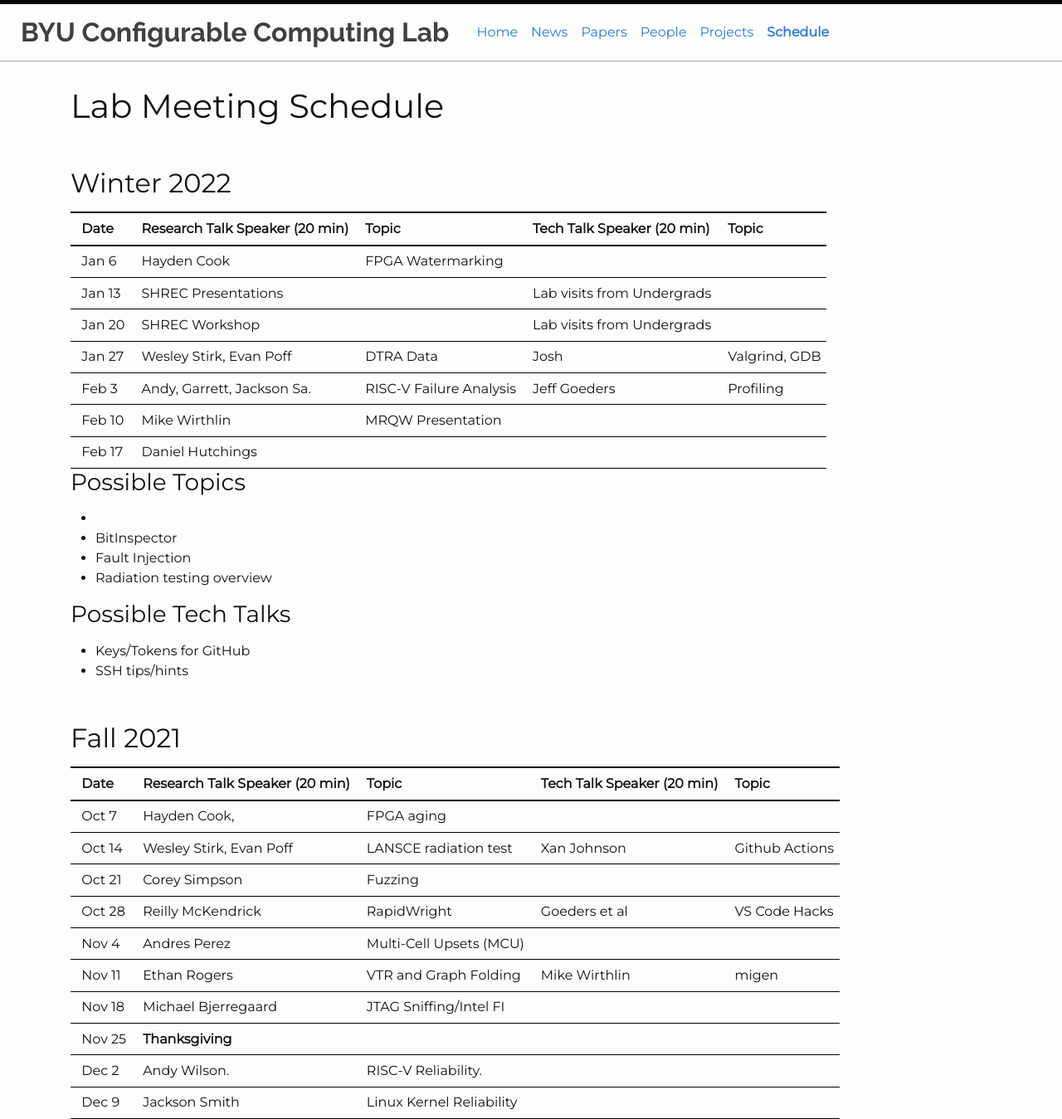
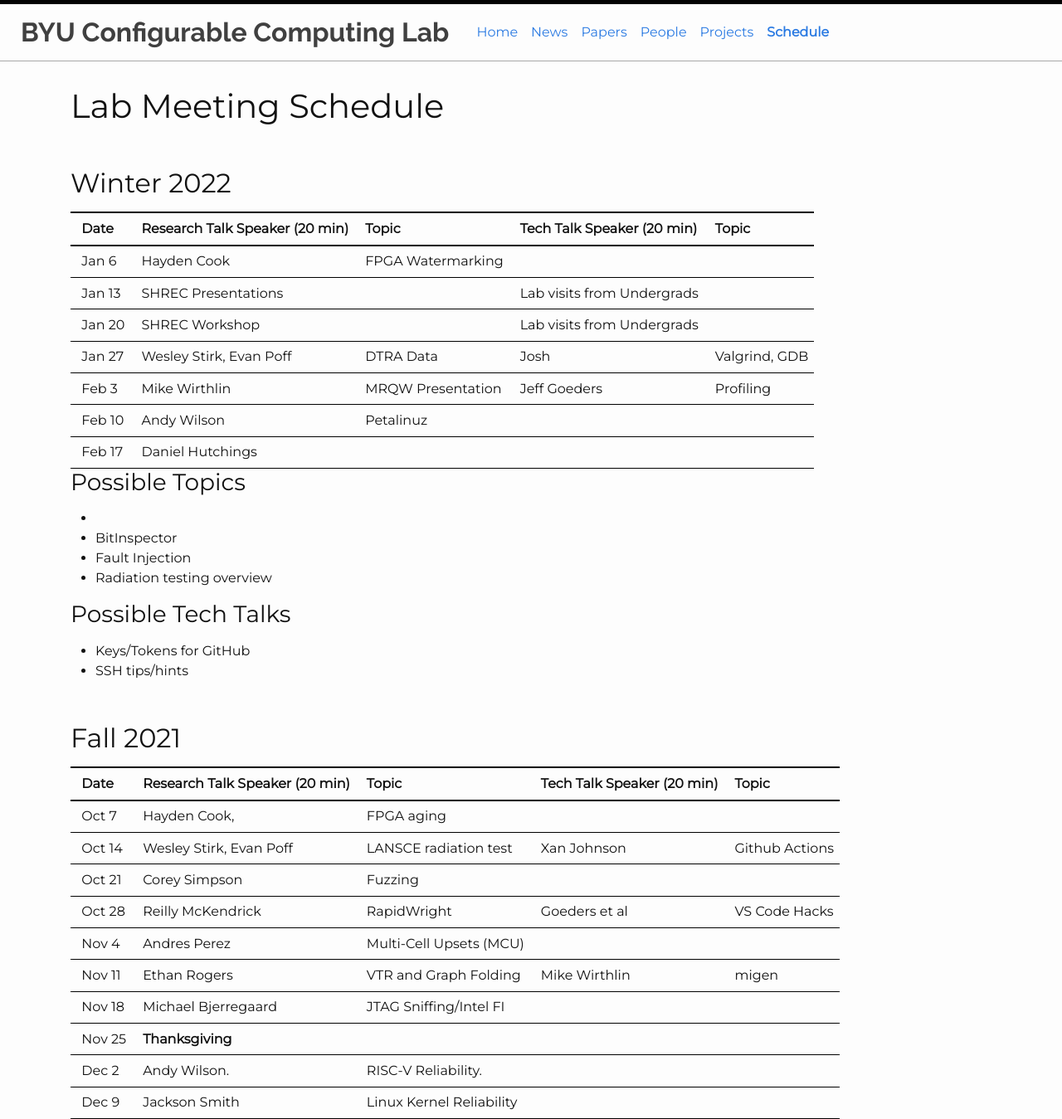
Before and after one commit to byuccl/byuccl.github.io, a Jekyll site: the page built from pages/schedule.md, in a window 1280 px wide. Shown: the whole page at 83% size. Built offline with Jekyll 4.4.1, drawn with Linux system fonts in a browser that asks for light colours; nearby versions of some CDN libraries.

Commit message:
schedule
Signed-off-by: Jeff Goeders <jeff.goeders@gmail.com>

```diff
--- a/pages/schedule.md
+++ b/pages/schedule.md
@@ -13,8 +13,8 @@ title: Schedule
 | Jan 13    | SHREC Presentations               |                           | Lab visits from Undergrads
 | Jan 20    | SHREC Workshop                    |                           | Lab visits from Undergrads
 | Jan 27    | Wesley Stirk, Evan Poff           | DTRA Data                 | Josh                          | Valgrind, GDB     |
-| Feb 3     | Andy, Garrett, Jackson Sa.        | RISC-V Failure Analysis   | Jeff Goeders                  | Profiling         |
-| Feb 10    | Mike Wirthlin                     | MRQW Presentation         |
+| Feb 3     | Mike Wirthlin                     | MRQW Presentation         | Jeff Goeders                  | Profiling         |
+| Feb 10    | Andy Wilson                       | Petalinuz                 |
 | Feb 17    | Daniel Hutchings                  |
 
 ### Possible Topics
```
